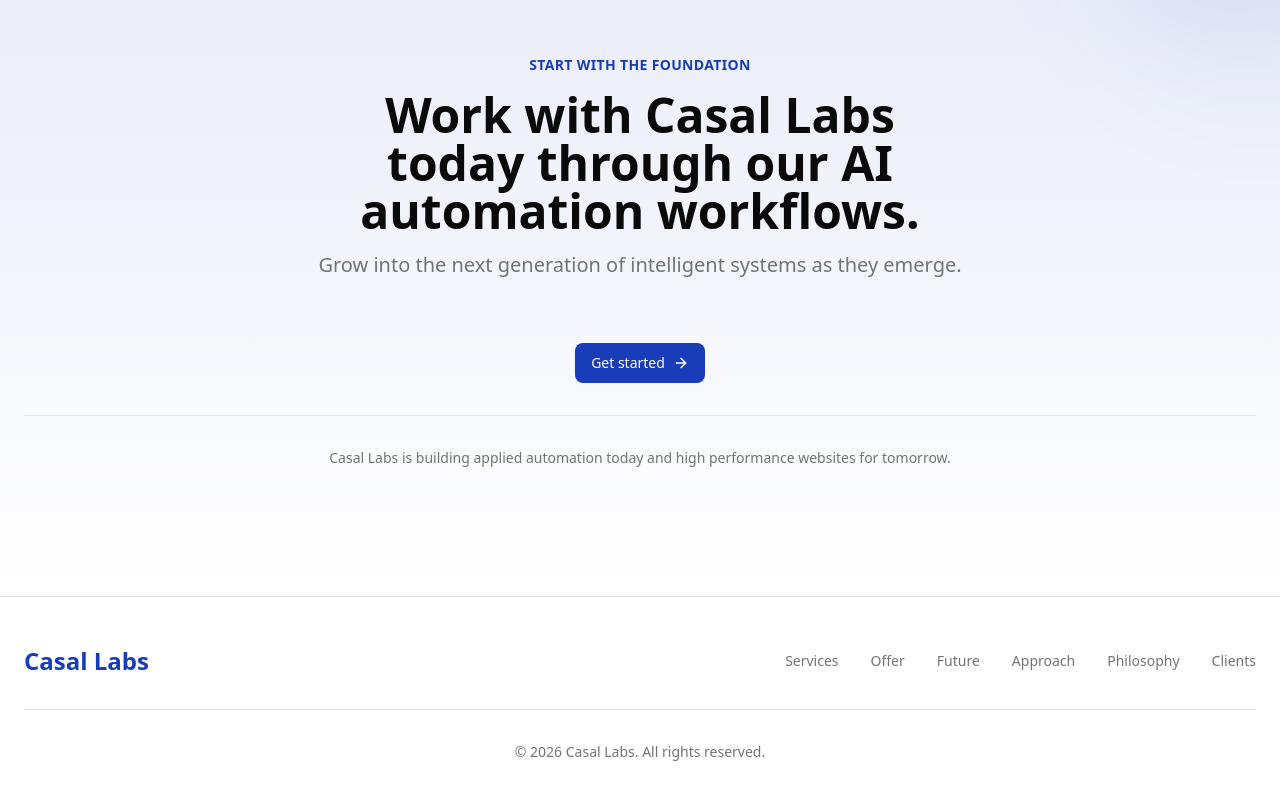
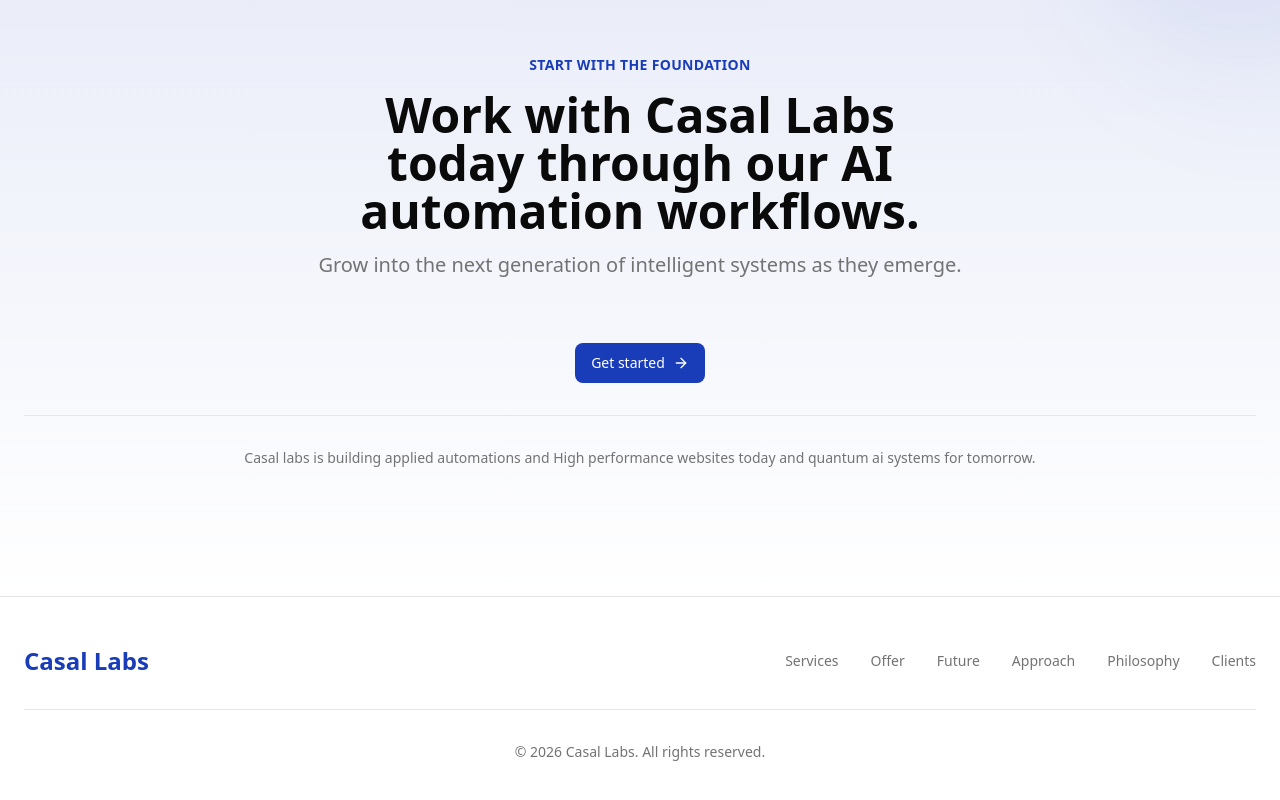
Before and after one commit to sidharth-ng/casal-labs, a Next.js app: page / in a window 1280 px wide. Shown: the part 4877-5677 px from the top of the page. Built offline with nearby package versions, Linux system fonts and the light colour scheme.

Commit message:
feat: update about section

```diff
--- a/src/app/page.tsx
+++ b/src/app/page.tsx
@@ -447,8 +447,8 @@ export default function Home() {
           </div>
 
           <p className="text-sm text-muted-foreground pt-8 border-t border-border">
-            Casal Labs is building applied automation today and high performance websites for tomorrow.
-          </p>
+            Casal labs is building applied automations and High performance websites today and quantum ai systems for tomorrow.
+            </p>
         </div>
       </section>
 
```
